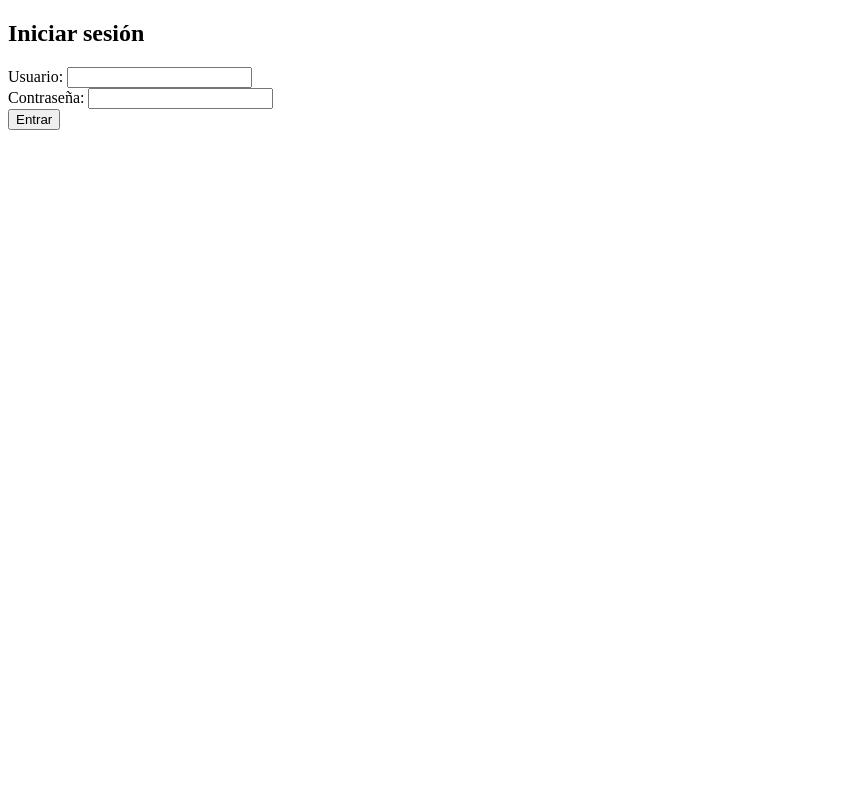
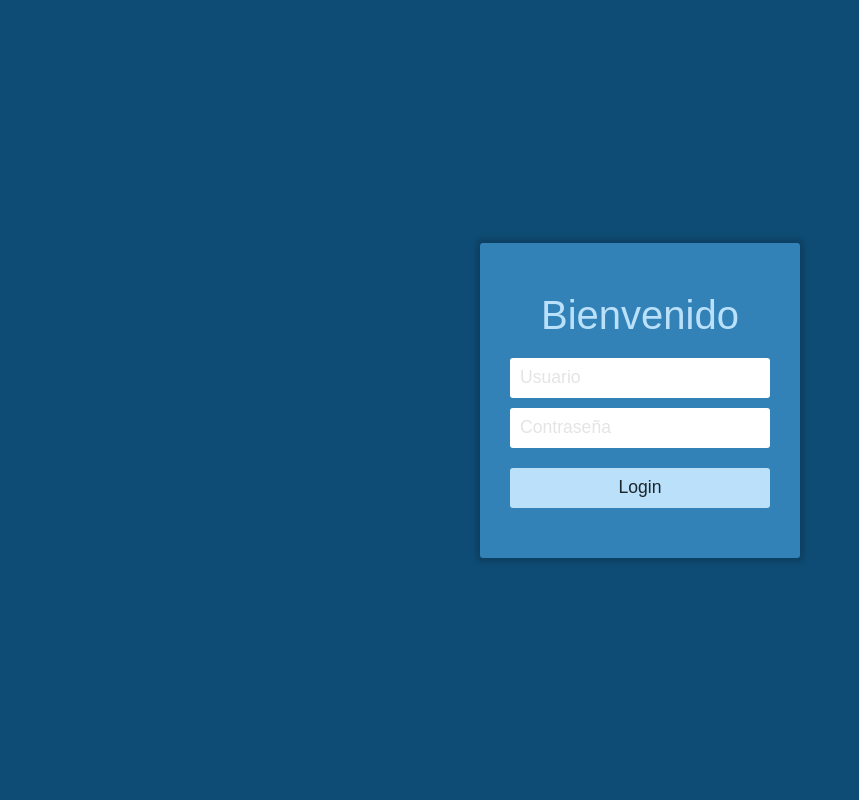
Before and after one commit to FrancoisMaki/ERP_Libreria, a Flask app: page /login in a window 1280 px wide. Shown: the whole page, without its empty margins (0-859 px from the left). Run offline with Flask 3, Linux system fonts and the light colour scheme.

Commit message:
fix css login

```diff
--- /dev/null
+++ b/static/css/login.css
@@ -0,0 +1,131 @@
+body {
+    font-family: 'Overpass', sans-serif;
+    font-weight: normal;
+    font-size: 100%;
+    color: #1b262c;
+
+    margin: 0;
+    background-color: #0f4c75;
+}
+
+#contenedor {
+    display: flex;
+    align-items: center;
+    justify-content: center;
+
+    margin: 0;
+    padding: 0;
+    min-width: 100vw;
+    min-height: 100vh;
+    width: 100%;
+    height: 100%;
+}
+
+#central {
+    max-width: 320px;
+    width: 100%;
+}
+
+.titulo {
+    font-size: 250%;
+    color:#bbe1fa;
+    text-align: center;
+    margin-bottom: 20px;
+}
+
+#login {
+    width: 100%;
+    padding: 50px 30px;
+    background-color: #3282b8;
+
+    -webkit-box-shadow: 0px 0px 5px 5px rgba(0,0,0,0.15);
+    -moz-box-shadow: 0px 0px 5px 5px rgba(0,0,0,0.15);
+    box-shadow: 0px 0px 5px 5px rgba(0,0,0,0.15);
+
+    border-radius: 3px 3px 3px 3px;
+    -moz-border-radius: 3px 3px 3px 3px;
+    -webkit-border-radius: 3px 3px 3px 3px;
+
+    box-sizing: border-box;
+}
+
+#login input {
+    font-family: 'Overpass', sans-serif;
+    font-size: 110%;
+    color: #1b262c;
+
+    display: block;
+    width: 100%;
+    height: 40px;
+
+    margin-bottom: 10px;
+    padding: 5px 5px 5px 10px;
+
+    box-sizing: border-box;
+
+    border: none;
+    border-radius: 3px 3px 3px 3px;
+    -moz-border-radius: 3px 3px 3px 3px;
+    -webkit-border-radius: 3px 3px 3px 3px;
+}
+
+#login input::placeholder {
+    font-family: 'Overpass', sans-serif;
+    color: #E4E4E4;
+}
+
+#login button {
+    font-family: 'Overpass', sans-serif;
+    font-size: 110%;
+    color:#1b262c;
+    width: 100%;
+    height: 40px;
+    border: none;
+
+    border-radius: 3px 3px 3px 3px;
+    -moz-border-radius: 3px 3px 3px 3px;
+    -webkit-border-radius: 3px 3px 3px 3px;
+
+    background-color: #bbe1fa;
+
+    margin-top: 10px;
+}
+
+#login button:hover {
+    background-color: #0f4c75;
+    color:#bbe1fa;
+}
+
+.pie-form {
+    font-size: 90%;
+    text-align: center;
+    margin-top: 15px;
+}
+
+.pie-form a {
+    display: block;
+    text-decoration: none;
+    color: #bbe1fa;
+    margin-bottom: 3px;
+}
+
+.pie-form a:hover {
+    color: #0f4c75;
+}
+
+.inferior {
+    margin-top: 10px;
+    font-size: 90%;
+    text-align: center;
+}
+
+.inferior a {
+    display: block;
+    text-decoration: none;
+    color: #bbe1fa;
+    margin-bottom: 3px;
+}
+
+.inferior a:hover {
+    color: #3282b8;
+}
--- a/templates/login.html
+++ b/templates/login.html
@@ -1,23 +1,32 @@
-<!DOCTYPE html>
-<html lang="en">
+<!doctype html>
+<html lang="es">
     <head>
-    <meta charset="UTF-8">
+        <meta charset="utf-8">
+
+        <title> Formulario de Acceso </title>
+
         <meta name="viewport" content="width=device-width, initial-scale=1.0">
-    <title>Login</title>
+        <link rel="stylesheet" href="{{ url_for('static', filename='css/login.css') }}">
     </head>
+
     <body>
-     <h2>Iniciar sesión</h2>
-    <form method="POST">
-        <label>Usuario:</label>
-        <input type="text" name="nombre_usuario" required>
-        <br>
-        <label>Contraseña:</label>
-        <input type="password" name="contraseña" required>
-        <br>
-        <button type="submit">Entrar</button>
+
+        <div id="contenedor">
+            <div id="central">
+                <div id="login">
+                    <div class="titulo">
+                        Bienvenido
+                    </div>
+                    <form id="loginform" method="post">
+                        <input type="text" name="nombre_usuario" placeholder="Usuario" required>
+
+                        <input type="password" placeholder="Contraseña" name="contraseña" required>
+
+                        <button type="submit" title="Ingresar" name="Ingresar">Login</button>
                     </form>
-    {% if error %}
-        <p style="color:red;">{{ error }}</p>
-    {% endif %}
+                </div>
+            </div>
+        </div>
+
     </body>
 </html>
```
Lines whose indentation alone changed are shown as unchanged.
